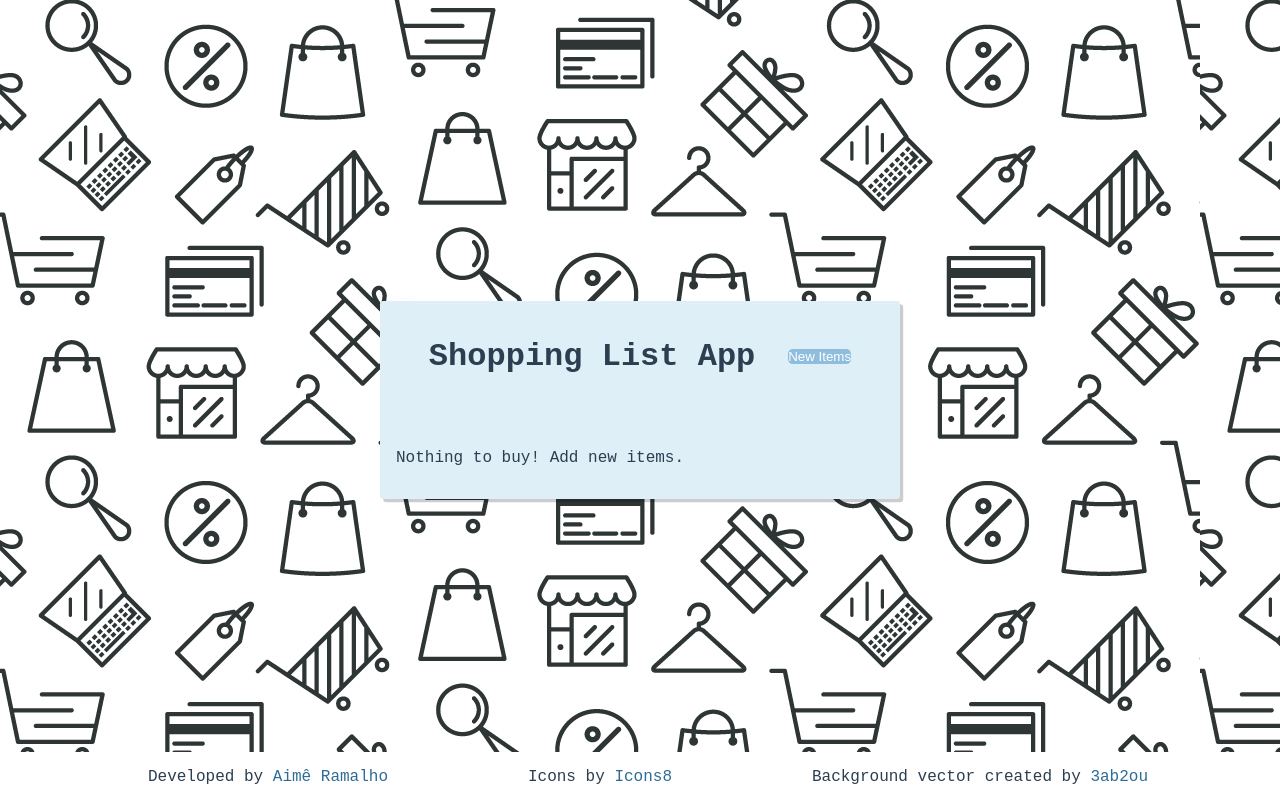
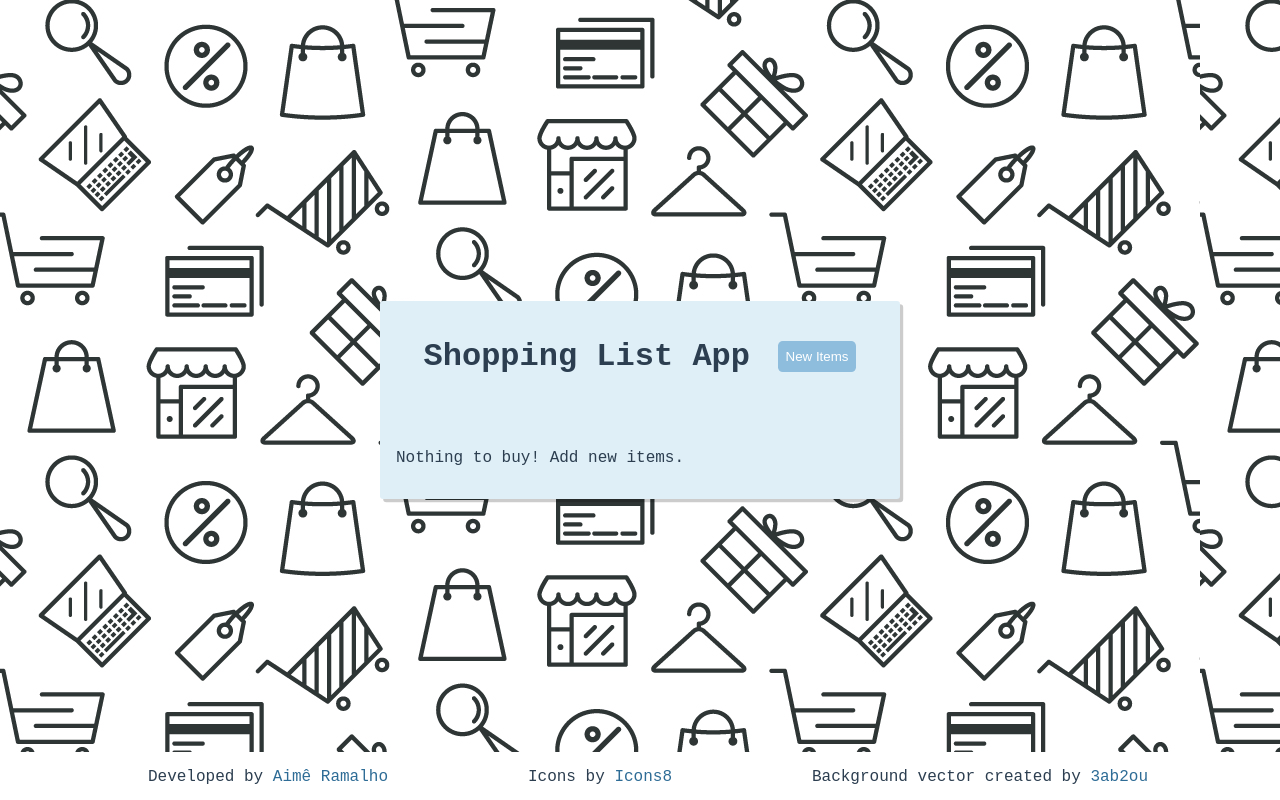
Before and after one commit to AimeAriadne/shopping-list-app, a Vue app: page / in a window 1280 px wide. Built offline with nearby package versions, Linux system fonts and the light colour scheme.

Commit message:
add padding to btn-new

```diff
--- a/src/App.vue
+++ b/src/App.vue
@@ -80,8 +80,9 @@ button:disabled {
 .btn-new{
   background-color: rgb(142, 189, 221);
   border: none;
+  padding: .5rem;
+}
 
-}
 .btn-cancel {
   background-color: rgb(238, 101, 101);
   border: none;
```
